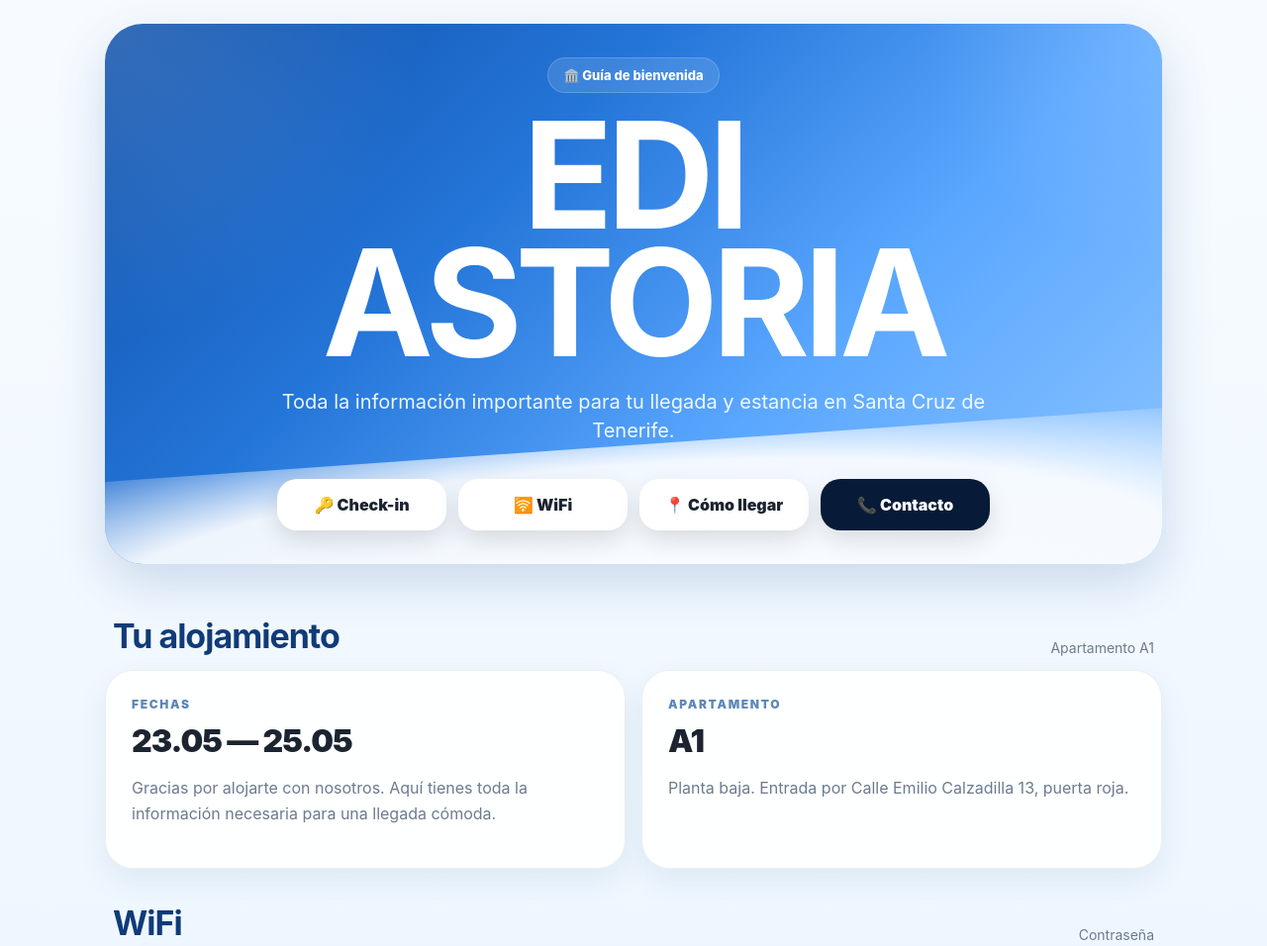
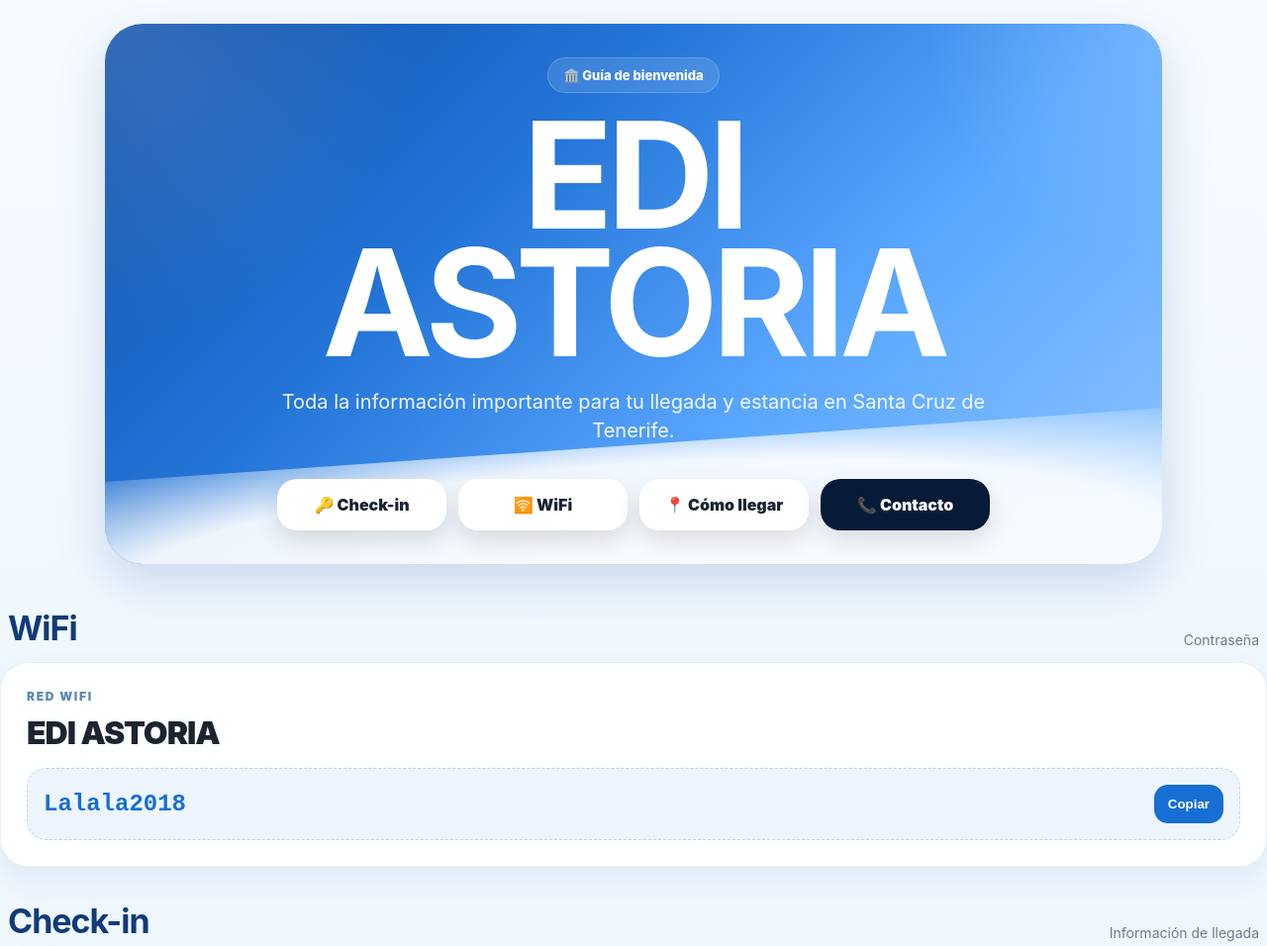
Before and after one commit to maavsl/EDI, a plain HTML site: page index.html in a window 1280 px wide. Shown: the top 956 px of the page at 99% size. Drawn offline with Linux system fonts and the light colour scheme.

Commit message:
Eliminar tarjeta de reserva variable

```diff
--- a/index.html
+++ b/index.html
@@ -729,36 +729,6 @@
 
   </header>
 
-  <main>
-        <section class="section">
-      <div class="section-title">
-        <h2>Tu alojamiento</h2>
-        <span>Apartamento A1</span>
-      </div>
-
-      <div class="grid two">
-
-        <div class="card big">
-          <div class="label">Fechas</div>
-          <div class="value">23.05 — 25.05</div>
-
-          <p class="muted">
-            Gracias por alojarte con nosotros. Aquí tienes toda la información necesaria para una llegada cómoda.
-          </p>
-        </div>
-
-        <div class="card big">
-          <div class="label">Apartamento</div>
-          <div class="value">A1</div>
-
-          <p class="muted">
-            Planta baja. Entrada por Calle Emilio Calzadilla 13, puerta roja.
-          </p>
-        </div>
-
-      </div>
-    </section>
-
     <!-- WIFI -->
 
     <section id="wifi" class="section">
```
